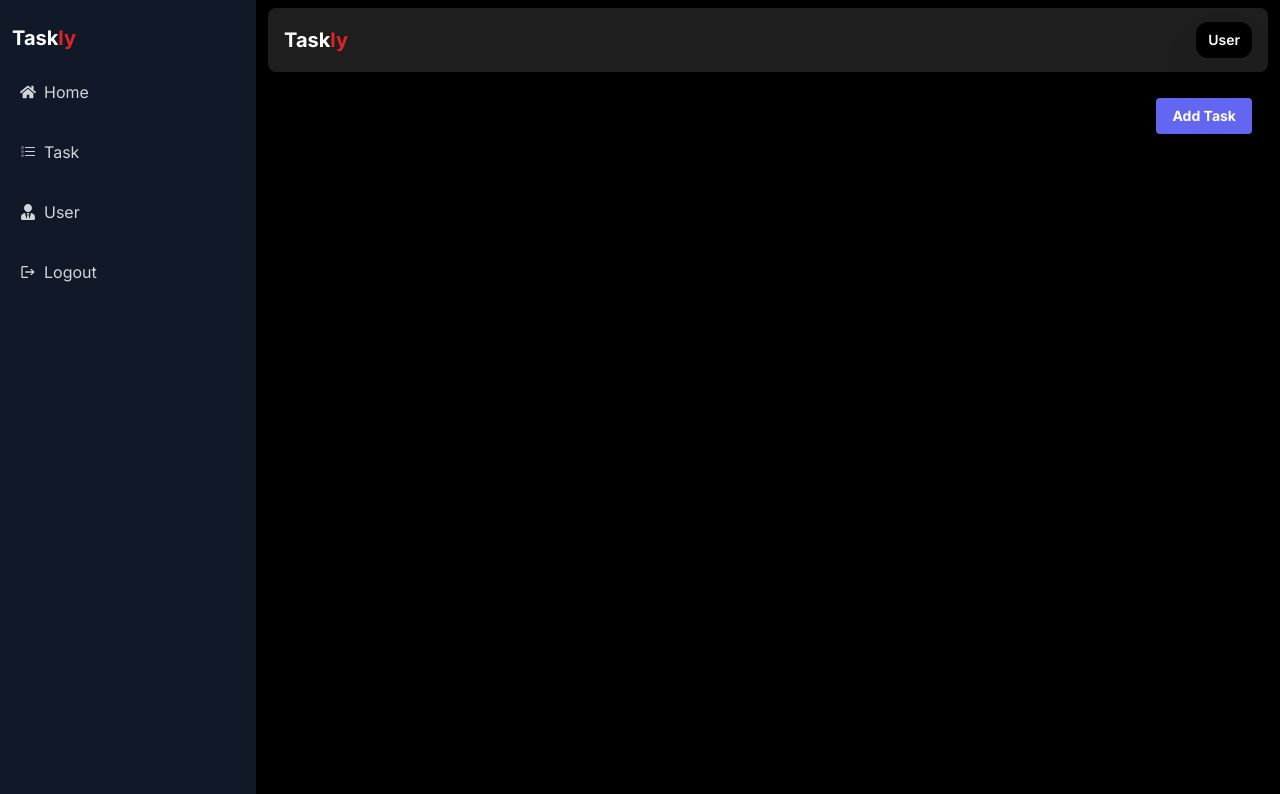
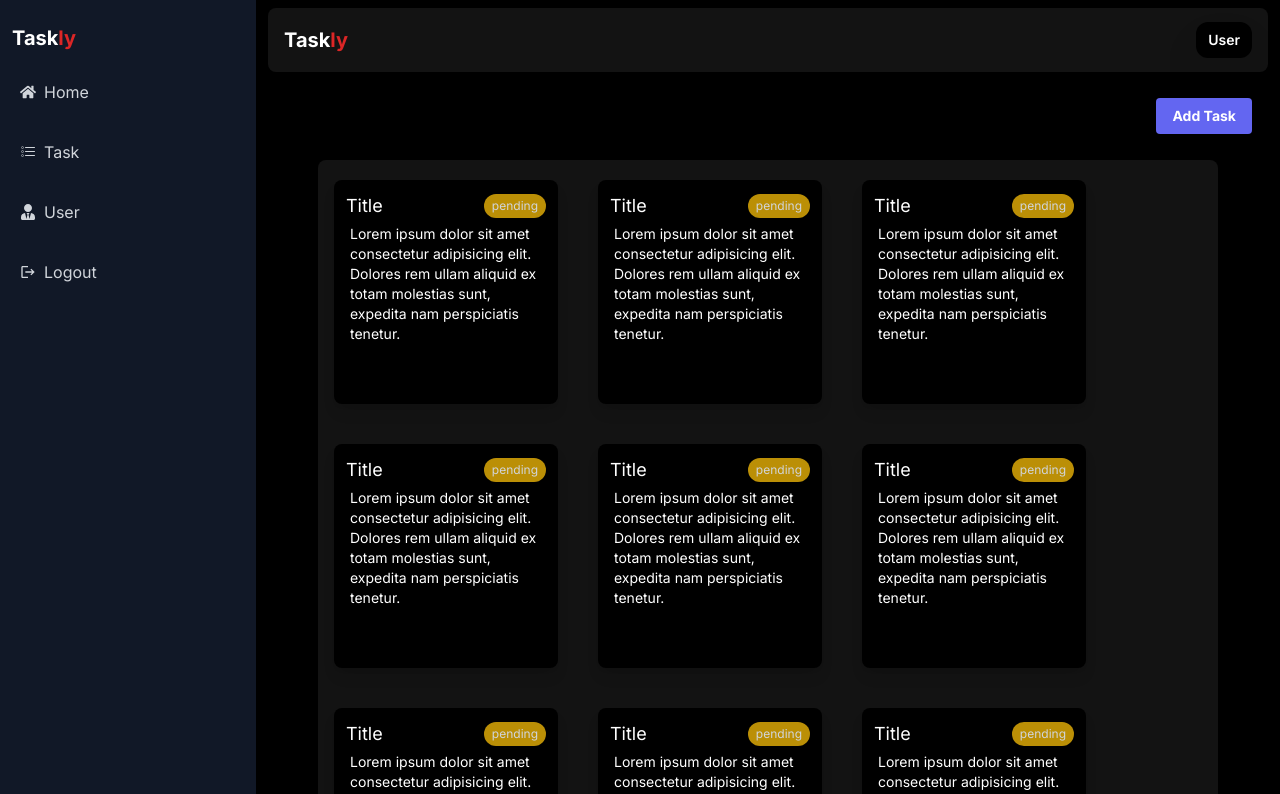
Before and after one commit to riteshk-007/Task-manager, a Next.js app: page /dashboard in a window 1280 px wide. Shown: the top 794 px of the page. Built offline with nearby package versions, Linux system fonts and the light colour scheme; no server answers.

Commit message:
style- task card

```diff
--- a/app/dashboard/page.js
+++ b/app/dashboard/page.js
@@ -1,11 +1,13 @@
 import AddTaskHeader from "@/components/AddTaskHeader";
 import Header from "@/components/Header";
+import Tasks from "@/components/Tasks";
 
 const page = () => {
   return (
     <div className="text-white w-full md:w-[calc(100%-256px)] h-screen p-2 px-3 items-center justify-center">
       <Header />
       <AddTaskHeader />
+      <Tasks />
     </div>
   );
 };
--- a/app/globals.css
+++ b/app/globals.css
@@ -6,3 +6,12 @@ body, html{
    background-color: #000;
    color: #fff;
 }
+.no-scrollbar::-webkit-scrollbar {
+   display: none;
+}
+
+/* Hide scrollbar for IE, Edge and Firefox */
+.no-scrollbar {
+   -ms-overflow-style: none;  /* IE and Edge */
+   scrollbar-width: none;  /* Firefox */
+}
--- a/components/Header.js
+++ b/components/Header.js
@@ -7,7 +7,7 @@ const Header = () => {
   const { currentUser } = useContext(Context);
   const name = currentUser?.name.replace(/ .*/, "");
   return (
-    <div className="md:bg-[#1e1e1e] w-full h-16 flex items-center justify-between px-4 rounded-lg">
+    <div className="bg-[#131313] w-full h-14 md:h-16 flex items-center justify-between px-4 rounded-lg">
       <Link href="/">
         <h1 className="font-bold text-white md:text-xl text-md  text-center md:text-start">
           Task<span className="text-red-600">ly</span>
@@ -15,7 +15,7 @@ const Header = () => {
       </Link>
       <Link
         href="/dashboard/user"
-        className="md:bg-black bg-[#1e1e1e] px-3 py-1 md:py-2 rounded-md md:rounded-xl shadow-2xl cursor-pointer"
+        className="bg-black  px-3 py-2 rounded-md md:rounded-xl shadow-2xl cursor-pointer"
       >
         <p className="font-semibold text-xs md:text-sm">
           {currentUser ? `Hi, ${name}` : "User"}
--- /dev/null
+++ b/components/Task.js
@@ -0,0 +1,19 @@
+const Task = () => {
+  return (
+    <div className="md:w-56 md:h-56 h-32 w-32 cursor-pointer overflow-y-auto no-scrollbar relative bg-black rounded-lg shadow-lg hover:scale-105 transition-all duration-200 flex items-start justify-start flex-col p-2 md:p-3 overflow-hidden">
+      <span className="flex items-center justify-between w-full">
+        <h1 className="text-sm md:text-lg w-3/4 overflow-hidden">Title</h1>
+        <p className="text-[8px] md:text-xs flex-wrap flex  py-1  px-2 text-gray-300 bg-yellow-500/80 rounded-xl">
+          pending
+        </p>
+      </span>
+      <p className="text-[10px] md:text-sm flex-wrap flex  p-1">
+        Lorem ipsum dolor sit amet consectetur adipisicing elit. Dolores rem
+        ullam aliquid ex totam molestias sunt, expedita nam perspiciatis
+        tenetur.
+      </p>
+    </div>
+  );
+};
+
+export default Task;
--- /dev/null
+++ b/components/Tasks.js
@@ -0,0 +1,22 @@
+import Task from "./Task";
+
+const Tasks = () => {
+  return (
+    <div className="w-[95%] md:w-[90%]  mx-auto p-5 flex items-center justify-start gap-5 md:gap-10 px-4  bg-[#131313] rounded-lg  flex-wrap">
+      <Task />
+      <Task />
+      <Task />
+      <Task />
+      <Task />
+      <Task />
+      <Task />
+      <Task />
+      <Task />
+      <Task />
+      <Task />
+      <Task />
+    </div>
+  );
+};
+
+export default Tasks;
```
